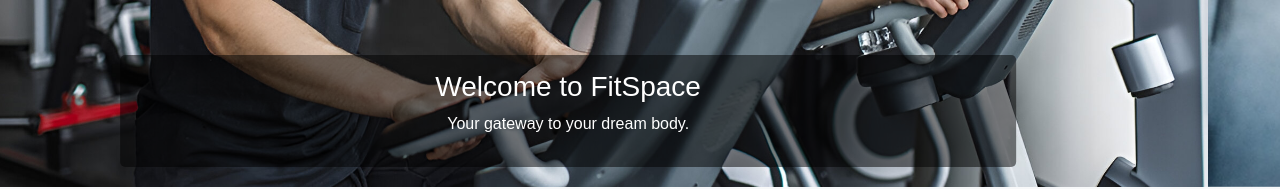
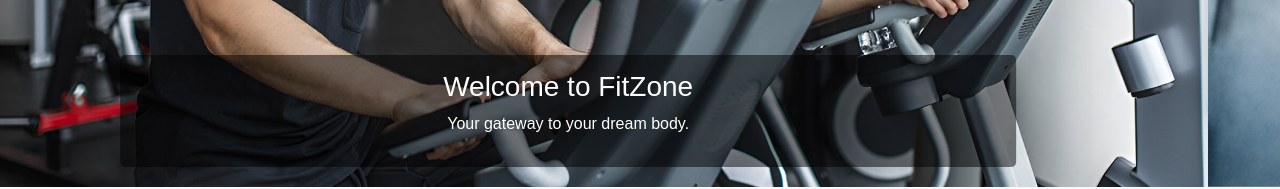
Before and after one commit to kehnrev/Week5_Bootstrap_Website, a website: page index5.html in a window 1280 px wide. Shown: the part 413-602 px from the top of the page. Drawn offline with nearby package versions, Linux system fonts and the light colour scheme.

Commit message:
Update index5.html

```diff
--- a/index5.html
+++ b/index5.html
@@ -104,7 +104,7 @@
         <div class="carousel-item active">
           <img src="3.jpg.jpg" class="d-block w-100" alt="Slide 1" />
           <div class="carousel-caption">
-            <h3>Welcome to FitSpace</h3>
+            <h3>Welcome to FitZone</h3>
             <p>Your gateway to your dream body.</p>
           </div>
         </div>
```
